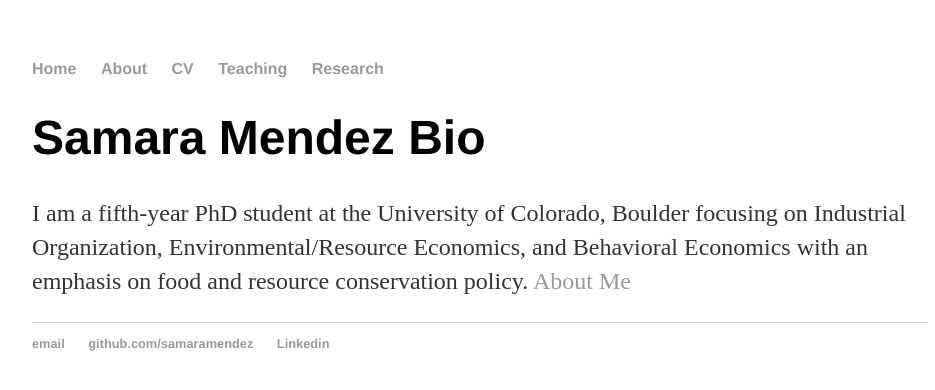
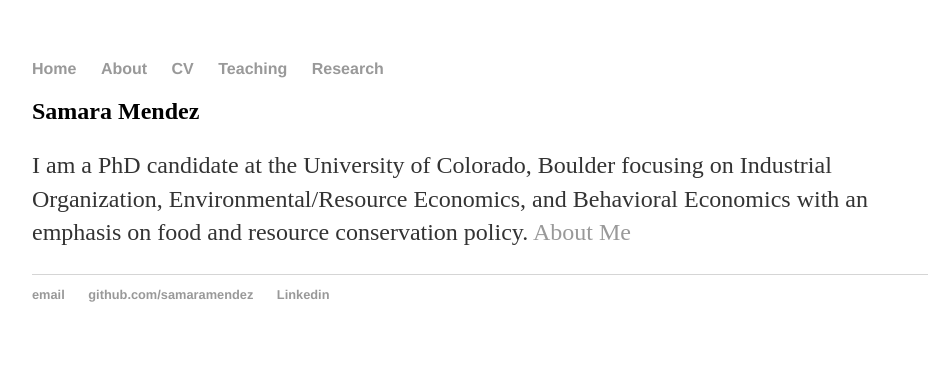
Before and after one commit to samaramendez/samaramendez.github.io, a Jekyll site: the page built from index.html, in a window 1280 px wide. Shown: the top 390 px of the page, without its empty margins (160-1095 px from the left). Built offline with Jekyll 4.4.1, drawn with Linux system fonts in a browser that asks for light colours.

Commit message:
Update index.html

```diff
--- a/index.html
+++ b/index.html
@@ -3,6 +3,6 @@
 title: Samara Mendez
 ---
 <div class="blurb">
-	<h1>Samara Mendez Bio</h1>
-	<p>I am a fifth-year PhD student at the University of Colorado, Boulder focusing on Industrial Organization, Environmental/Resource Economics, and Behavioral Economics with an emphasis on food and resource conservation policy. <a href="/about">About Me</a></p>
+	<h2>Samara Mendez </h2>
+	<p>I am a PhD candidate at the University of Colorado, Boulder focusing on Industrial Organization, Environmental/Resource Economics, and Behavioral Economics with an emphasis on food and resource conservation policy. <a href="/about">About Me</a></p>
 </div><!-- /.blurb -->
```
